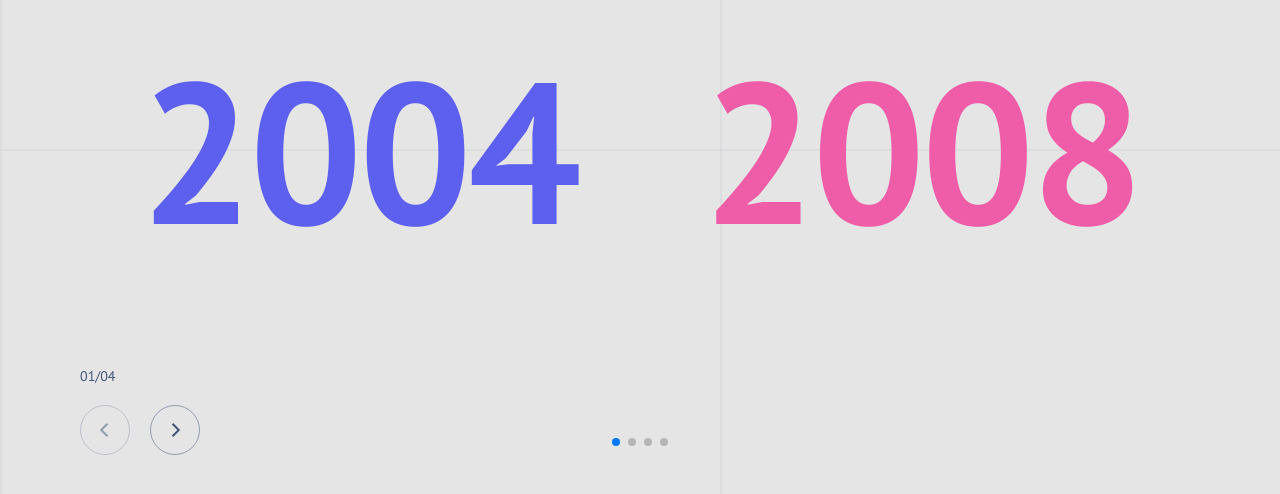
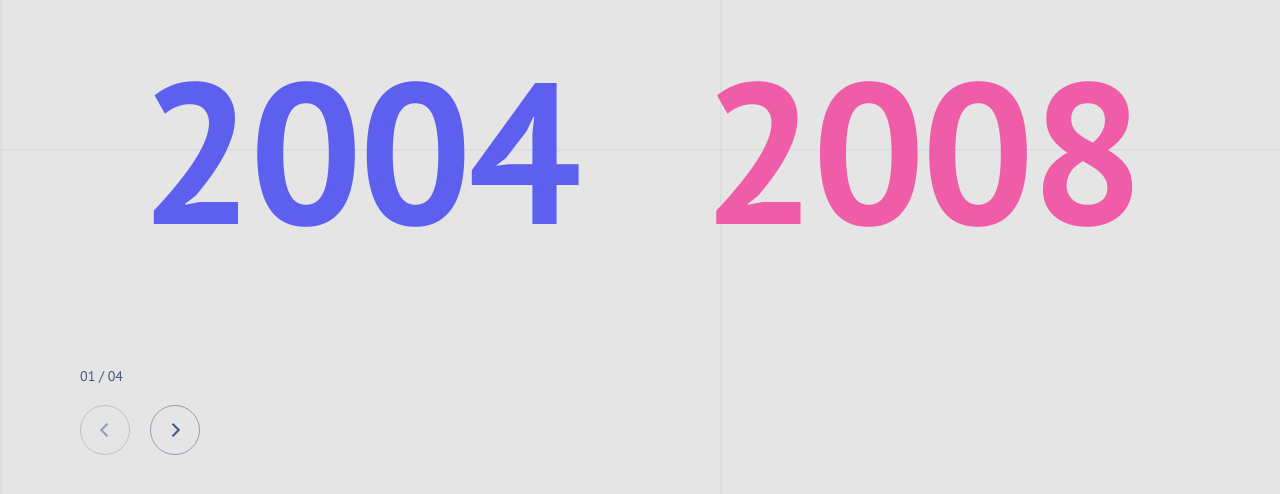
Before and after one commit to JuliaMatsievich/history-date, a React (Create React App) app: page / in a window 1280 px wide. Shown: the part 330-824 px from the top of the page. Built offline with nearby package versions, Linux system fonts and the light colour scheme; the HTML template or start-up script is replaced by a standard one.

Commit message:
feat: fraction

```diff
--- a/src/components/buttons/buttons.tsx
+++ b/src/components/buttons/buttons.tsx
@@ -14,7 +14,7 @@ export const NavButtons: FC<INavButtonsProps> = ({
   setIsLastSlide,
 }) => {
   const swiper = useSwiper();
-  console.log('isLastSlide', isLastSlide);
+
   return (
     <>
       <div className={styles.nav_navigation}>
--- a/src/components/swiper/swiper.tsx
+++ b/src/components/swiper/swiper.tsx
@@ -16,6 +16,21 @@ import styles from './swiper.module.scss';
 const Sliders: FC = () => {
   const [isLastSlide, setIsLastSlide] = useState<string>('begin');
 
+  // const pagination = {
+  //   // clickable: true,
+  //   // renderBullet(index: number, className: string) {
+  //   //   return `<span class="${className}">0${index + 1}</span>`;
+  //   // },
+  //   renderFraction(currentClass: string, totalClass: string) {
+  //     return (
+  //       `<span class="${currentClass}"></span>` +
+  //       ` of ` +
+  //       `<span class="${totalClass}"></span>`
+  //     );
+  //   },
+  //   type: 'fraction',
+  // };
+
   return (
     <>
       <div className={styles.wrapper}>
@@ -25,10 +40,13 @@ const Sliders: FC = () => {
           onReachBeginning={() => setIsLastSlide('begin')}
           onReachEnd={() => setIsLastSlide('end')}
           pagination={{
+            el: `.swiper_pagination`,
             clickable: true,
-            type: 'bullets',
+            type: 'fraction',
+            formatFractionCurrent: (number) => `0${number}`,
+            formatFractionTotal: (number) => `0${number}`,
           }}
-          modules={[Navigation, Pagination]}
+          modules={[Pagination, Navigation]}
         >
           {slidesContent.map((slide) => {
             return (
@@ -41,7 +59,7 @@ const Sliders: FC = () => {
           })}
           <div className={styles.navButtons_wrapper}>
             <div className={styles.navButtons}>
-              <div className={styles.nav_pagination}>01/04</div>
+              <div className={`${styles.nav_pagination} swiper_pagination`} />
               <NavButtons
                 isLastSlide={isLastSlide}
                 setIsLastSlide={setIsLastSlide}
```
Also changed, not shown: src/components/swiper/swiper.module.scss (line endings or trailing spaces).
